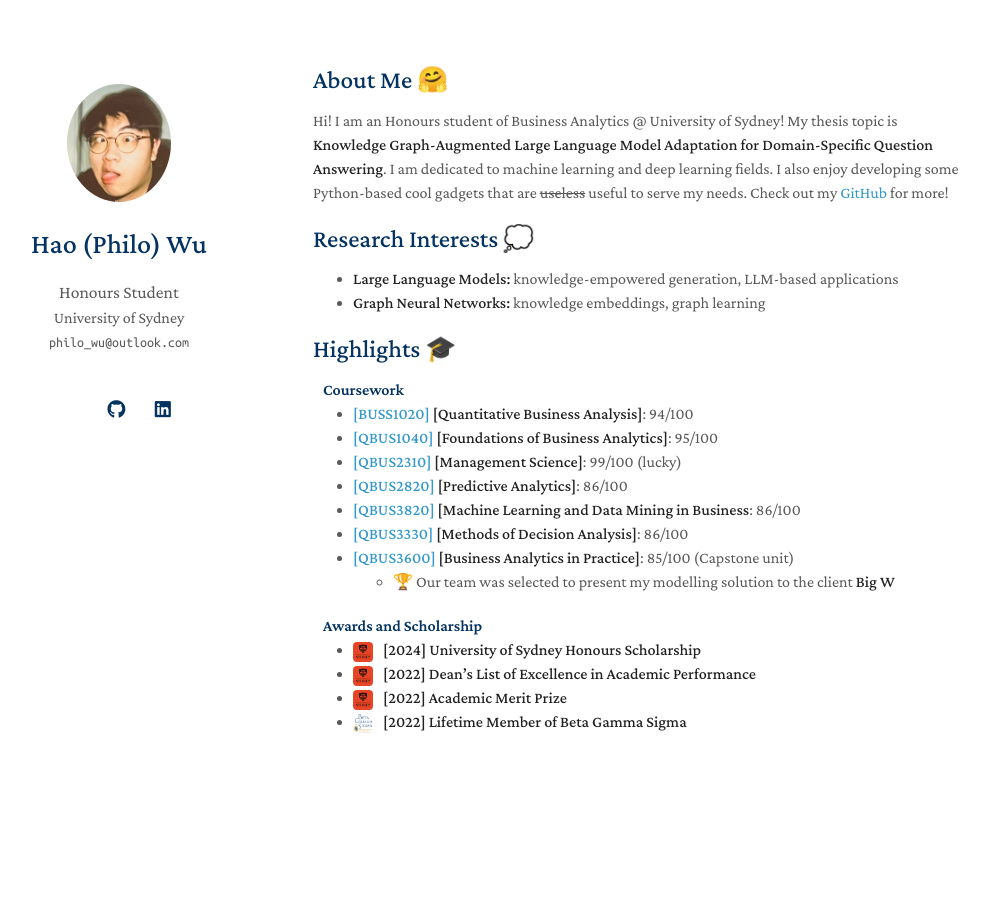
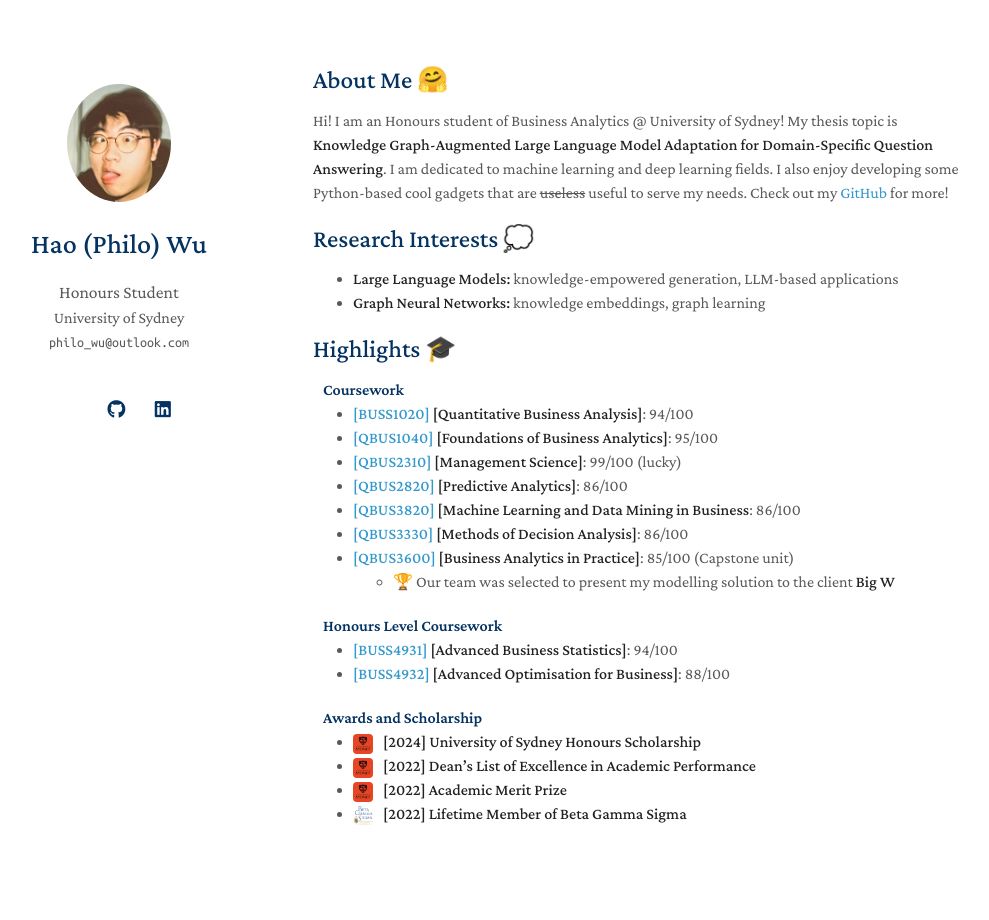
Before and after one commit to CodeBoyPhilo/CodeBoyPhilo.github.io, a Jekyll site: the page built from index.md, in a window 1280 px wide. Shown: the whole page, without its empty margins (157-1146 px from the left). Built offline with Jekyll 4.4.1, drawn with Linux system fonts in a browser that asks for light colours; nearby versions of some CDN libraries; a style sheet for code colours, icons or effects is not loaded; our own code applies the rules of GitHub Pages for plain Markdown files.

Commit message:
Update index.md

```diff
--- a/index.md
+++ b/index.md
@@ -6,7 +6,7 @@ layout: homepage
 
 Hi! I am an Honours student of Business Analytics @ University of Sydney!
 My thesis topic is **Knowledge Graph-Augmented Large Language Model Adaptation for Domain-Specific Question Answering**.
- I am dedicated to machine learning and deep learning fields. I also enjoy developing some Python-based cool gadgets that are ~~useless~~ useful to serve my needs.
+I am dedicated to machine learning and deep learning fields. I also enjoy developing some Python-based cool gadgets that are ~~useless~~ useful to serve my needs.
 Check out my [GitHub](https://github.com/CodeBoyPhilo) for more!
 
 ## Research Interests 💭
@@ -27,6 +27,11 @@ Check out my [GitHub](https://github.com/CodeBoyPhilo) for more!
 - **[[QBUS3600]](https://www.sydney.edu.au/units/QBUS3600)** **[Business Analytics in Practice]**: 85/100 (Capstone unit)
   - 🏆 Our team was selected to present my modelling solution to the client **Big W**
 
+<h4 style="margin:0 10px 0;">Honours Level Coursework</h4>
+
+- **[[BUSS4931]](https://www.sydney.edu.au/units/BUSS4931)** **[Advanced Business Statistics]**: 94/100
+- **[[BUSS4932]](https://www.sydney.edu.au/units/BUSS4932)** **[Advanced Optimisation for Business]**: 88/100
+
 <h4 style="margin:0 10px 0;">Awards and Scholarship</h4>
 
 - <img src="./assets/images/uni.png" alt="University of Sydney" style="width:20px; height:auto; vertical-align:middle; margin-right:10px; border-radius: 20%;"/>**[2024] University of Sydney Honours Scholarship**
```
Also changed, not shown: 1 other file.
